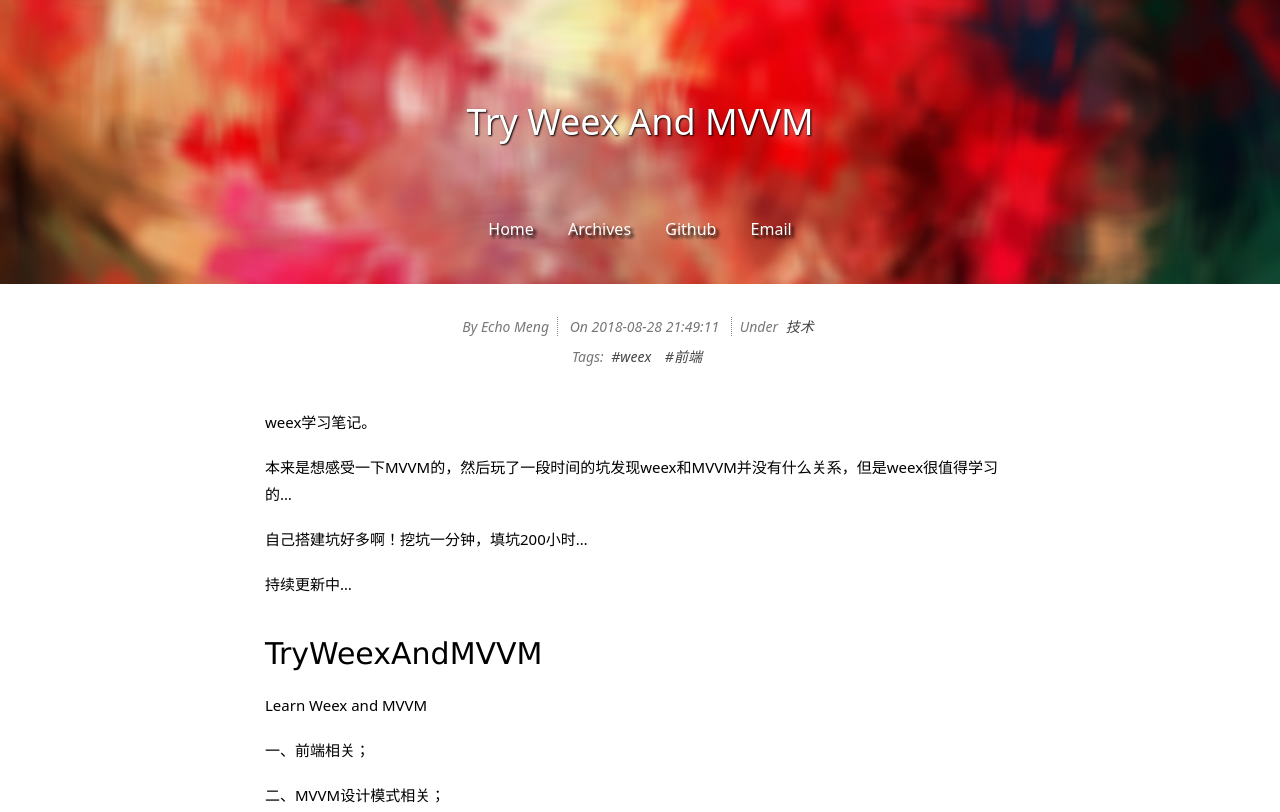
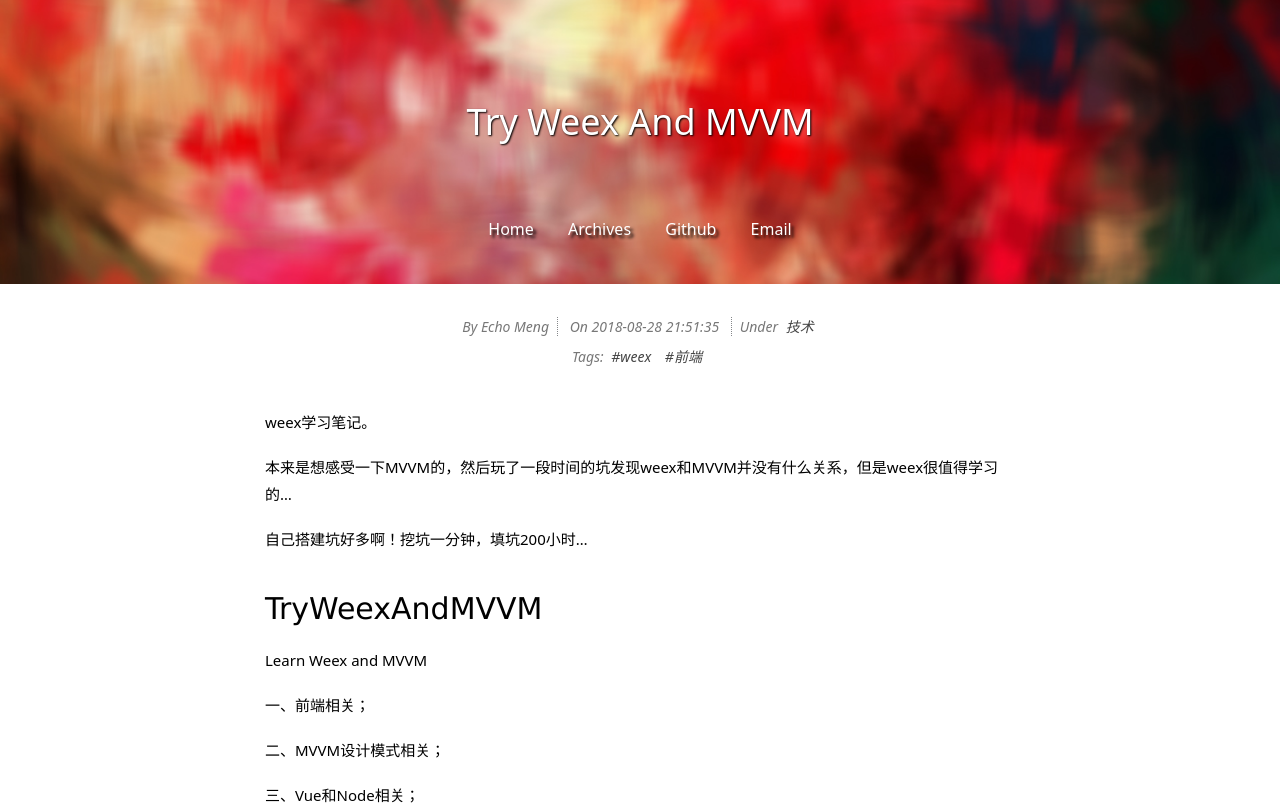
Before and after one commit to EchoMeng/EchoMeng.github.io, a plain HTML site: page 2018/08/28/weex学习笔记-持续更新/index.html in a window 1280 px wide. Shown: the top 812 px of the page. Drawn offline with Linux system fonts and the light colour scheme.

Commit message:
Site updated: 2018-10-22 21:51:39

```diff
--- a/2018/08/28/weex学习笔记-持续更新/index.html
+++ b/2018/08/28/weex学习笔记-持续更新/index.html
@@ -100,7 +100,7 @@
           <!-- Date -->
           <span class="date-time info">On
             <span class="date">2018-08-28</span>
-            <span class="time">21:49:11</span>
+            <span class="time">21:51:35</span>
           </span>
 
           <!--  Categories  -->
@@ -125,7 +125,6 @@
           <p>weex学习笔记。</p>
 <p>本来是想感受一下MVVM的，然后玩了一段时间的坑发现weex和MVVM并没有什么关系，但是weex很值得学习的…</p>
 <p>自己搭建坑好多啊！挖坑一分钟，填坑200小时…</p>
-<p>持续更新中…</p>
 <a id="more"></a>
 <h1 id="TryWeexAndMVVM"><a href="#TryWeexAndMVVM" class="headerlink" title="TryWeexAndMVVM"></a>TryWeexAndMVVM</h1><p>Learn Weex and MVVM</p>
 <p>一、前端相关；</p>
```
Also changed, not shown: 2018/10/18/hello-world/index.html (+1 -1 lines), 2018/10/19/Core Animation/index.html (+1 -1 lines), 2018/10/19/公司一日游/index.html (+1 -1 lines), index.html (+1 -2 lines).
